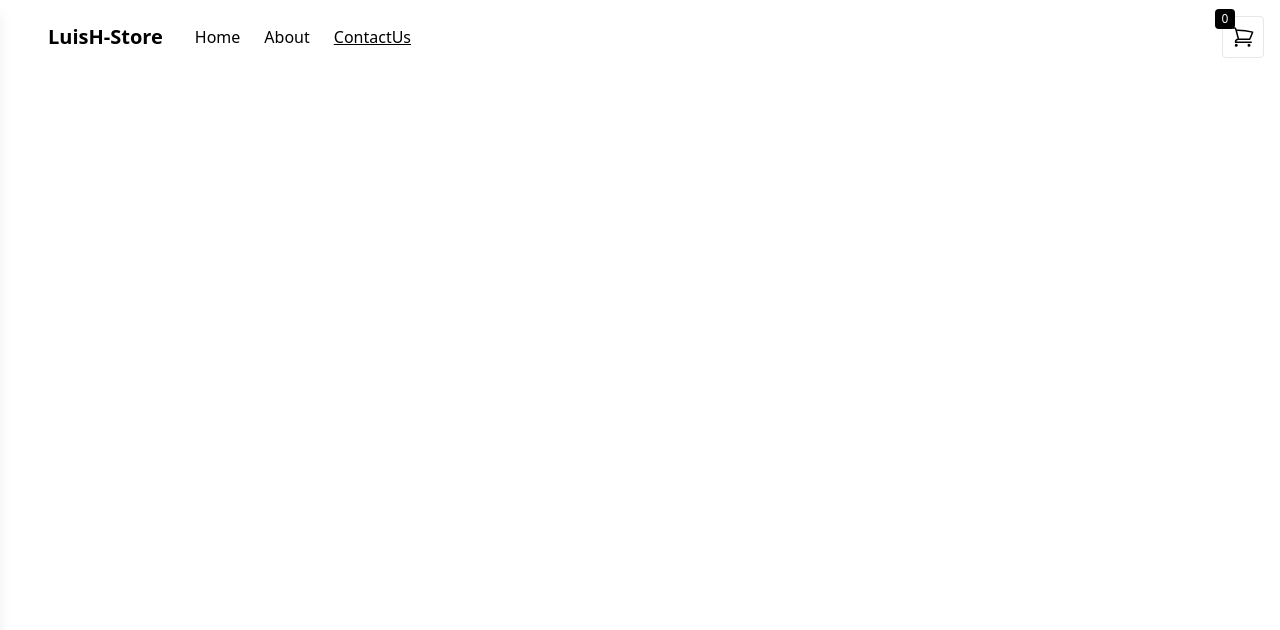
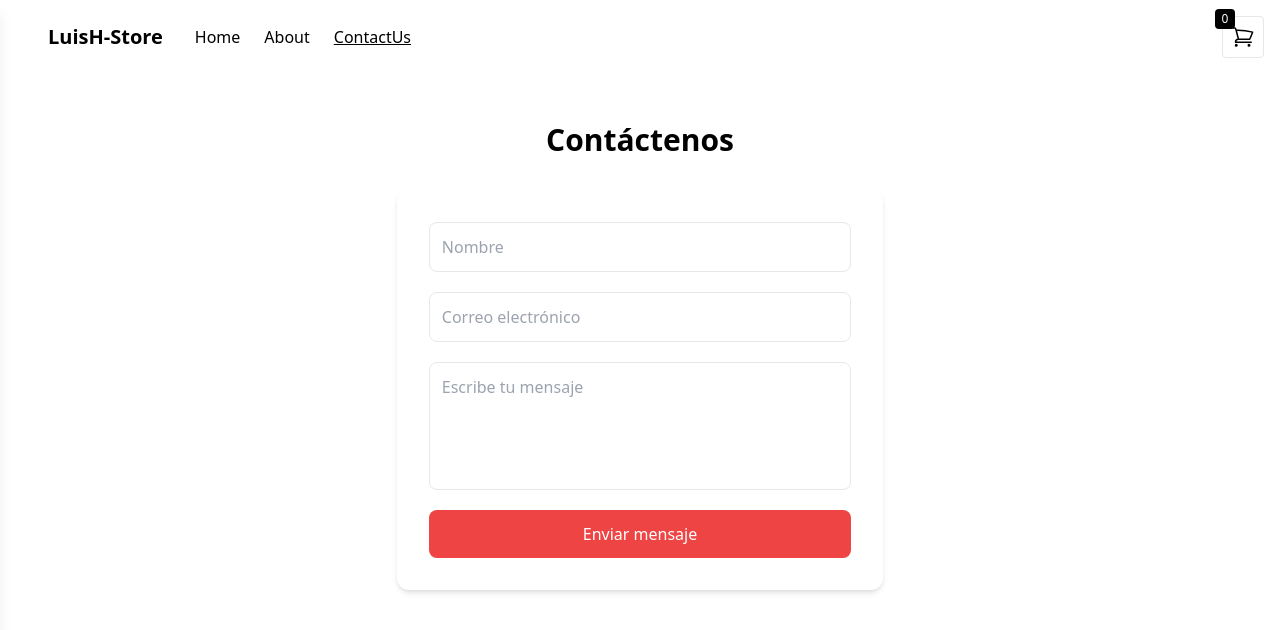
Before and after one commit to ZapataLuisH/luish_store, an Angular app: page /contacto in a window 1280 px wide. Shown: the top 630 px of the page. Built offline with nearby package versions, Linux system fonts and the light colour scheme.

Commit message:
force redeploy

```diff
--- a/src/app/domains/info/pages/contact/contact.component.ts
+++ b/src/app/domains/info/pages/contact/contact.component.ts
@@ -1,22 +1,26 @@
-import { Component } from '@angular/core';
-import { Router } from '@angular/router';
+import { Component, inject } from '@angular/core';
+import { ActivatedRoute } from '@angular/router';
+import { NgIf } from '@angular/common';
 
 @Component({
+  selector: 'app-contact',
   standalone: true,
-  template: `
-    <div class="text-center py-20">
-      <h1 class="text-2xl font-bold text-green-600">
-        ✅ Mensaje enviado correctamente
-      </h1>
-      <p class="mt-4">Redirigiendo...</p>
-    </div>
-  `
+  imports: [NgIf],
+  templateUrl: './contact.component.html',
+  styleUrl: './contact.component.css'
 })
-export class ThanksComponent {
+export class ContactComponent {
 
-  constructor(private router: Router) {
-    setTimeout(() => {
-      this.router.navigate(['/contact']);
-    }, 2000);
+  private route = inject(ActivatedRoute);
+
+  success = false;
+
+  constructor() {
+    this.route.queryParams.subscribe(params => {
+      if (params['success'] === 'true') {
+        this.success = true;
+        setTimeout(() => this.success = false, 5000);
+      }
+    });
   }
 }
```
